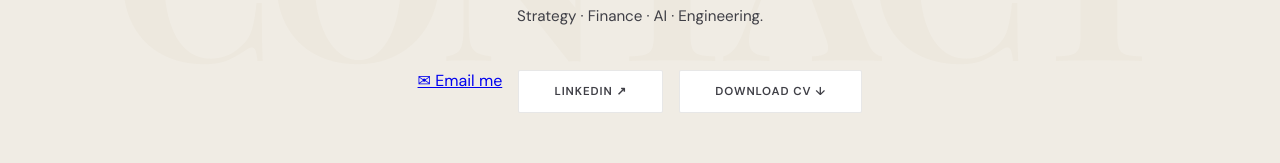
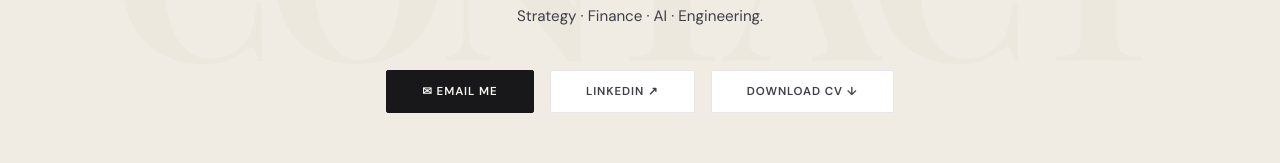
Before and after one commit to valentinangenot/valentinangenot.github.io, a plain HTML site: page index.html in a window 1280 px wide. Shown: the part 7554-7717 px from the top of the page. Drawn offline with nearby package versions, Linux system fonts and the light colour scheme; a web font is replaced by a local one.

Commit message:
Update index.html

```diff
--- a/index.html
+++ b/index.html
@@ -483,9 +483,8 @@
   <h2 class="contact-h reveal">Open to <em>challenges & opportunities</em><br>across Europe</h2>
   <p class="contact-p reveal">Strategy · Finance · AI · Engineering.</p>
   <div class="contact-btns reveal">
-<a href="mailto:val.angenot@icloud.com?subject=Contact%20from%20website">
-  ✉ Email me
-</a>    <a href="https://www.linkedin.com/in/valentin-angenot/" target="_blank" class="contact-btn btn-magnetic"><span>LinkedIn ↗</span></a>
+<a href="mailto:val.angenot@icloud.com" class="contact-btn primary btn-magnetic"><span>✉ Email me</span></a>
+    <a href="https://www.linkedin.com/in/valentin-angenot/" target="_blank" class="contact-btn btn-magnetic"><span>LinkedIn ↗</span></a>
     <a href="cv.pdf" target="_blank" class="contact-btn btn-magnetic"><span>Download CV ↓</span></a>
   </div>
 </section>
```
